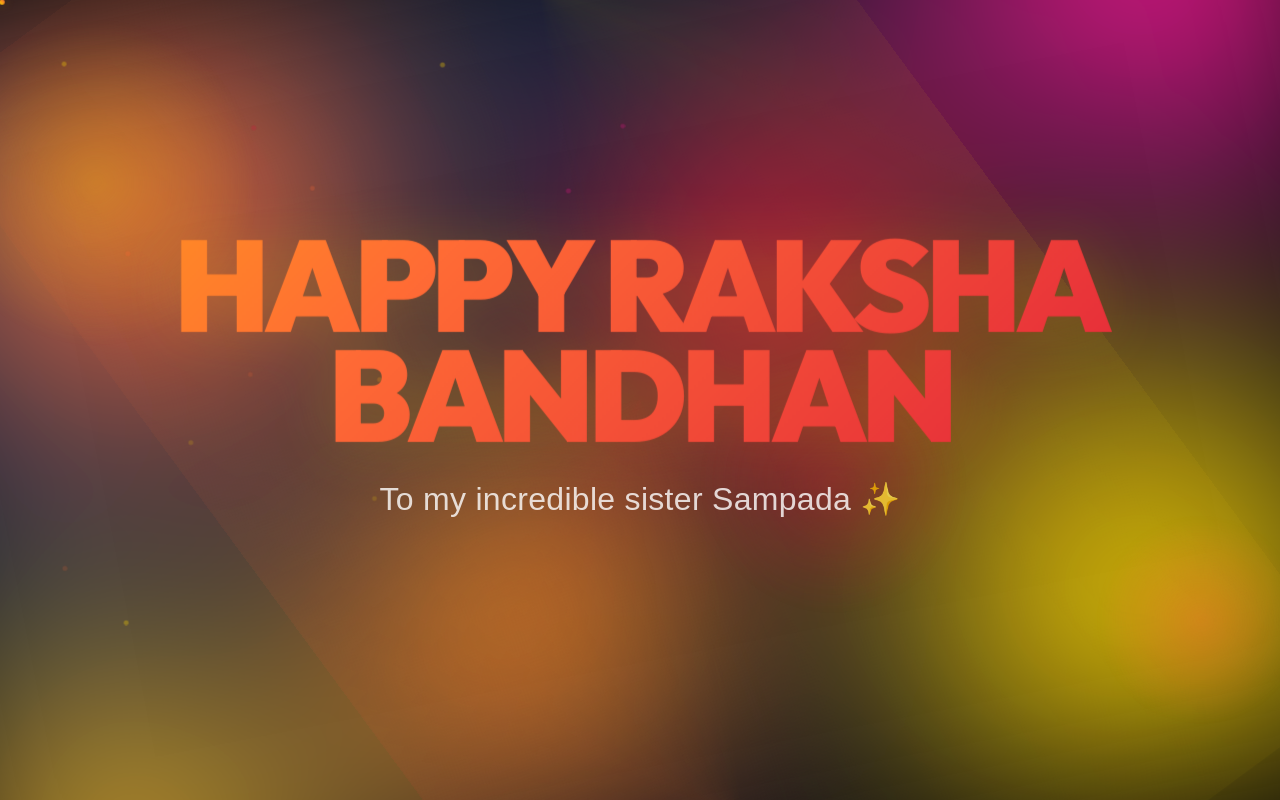
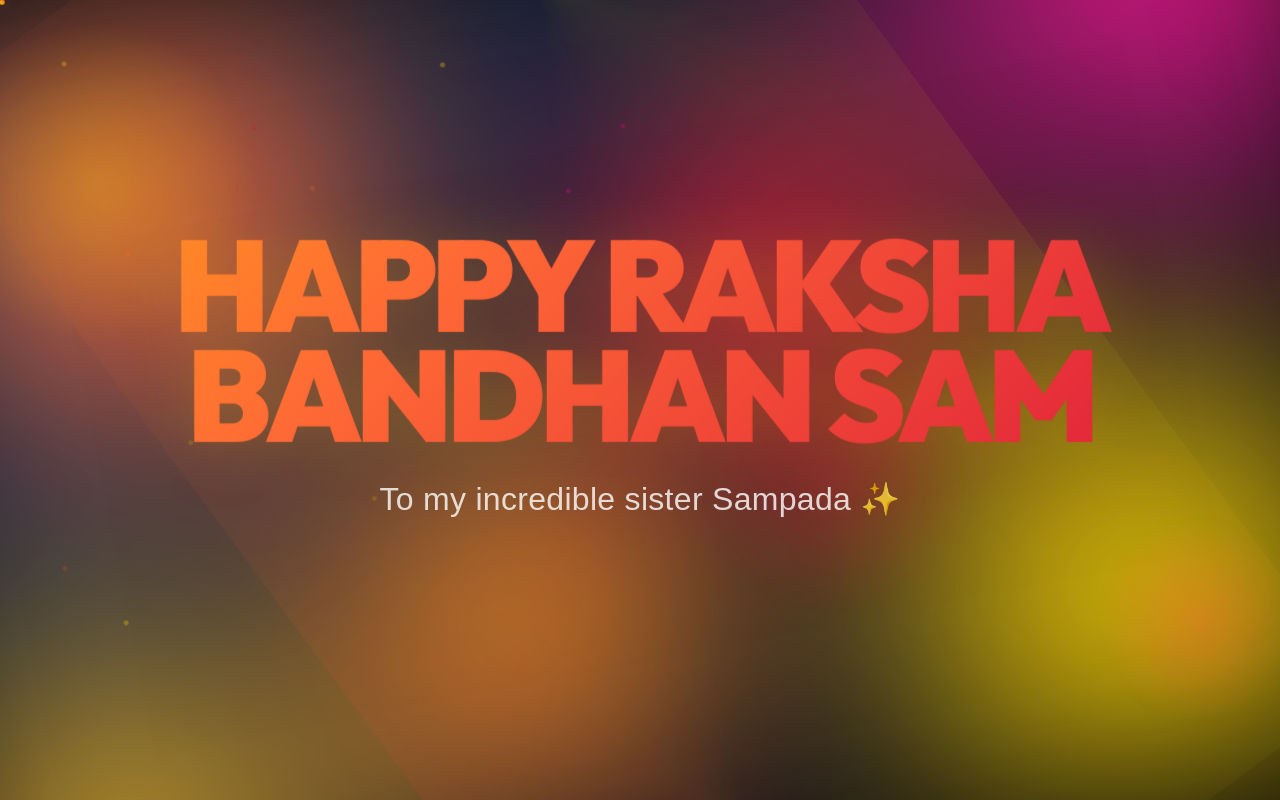
Before and after one commit to harshal1507/greetings, a plain HTML site: page index.html in a window 1280 px wide. Shown: the top 800 px of the page. Drawn offline with Linux system fonts and the light colour scheme; animation ran at ten frames a second; a web font is replaced by a local one.

Commit message:
greetings

```diff
--- a/index.html
+++ b/index.html
@@ -1144,7 +1144,7 @@
     <div class="container">
         <!-- Hero Section -->
         <section class="hero">
-            <h1 class="hero-title" id="mainHeroTitle">Happy Raksha Bandhan</h1>
+            <h1 class="hero-title" id="mainHeroTitle">Happy Raksha Bandhan Sam</h1>
             <p class="hero-subtitle" id="dynamicSubtitle">To my incredible sister Sampada ✨</p>
         </section>
 
```
